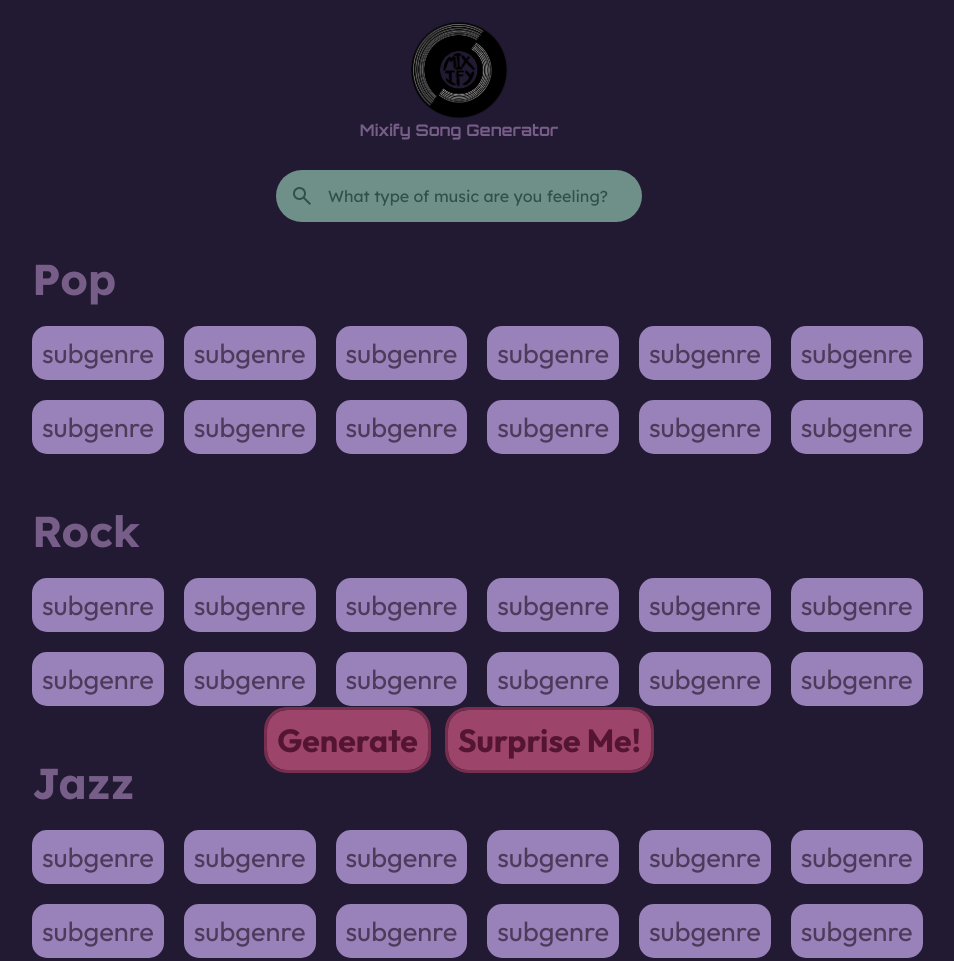
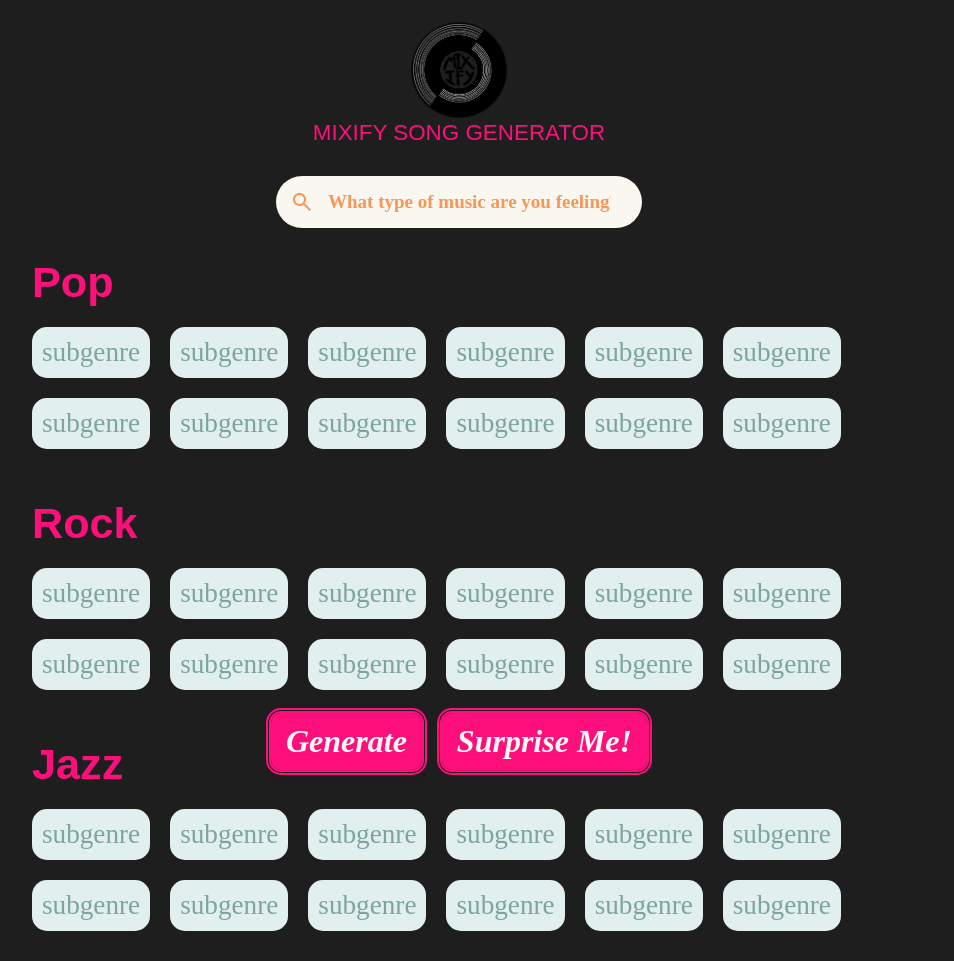
Before and after one commit to celestieve/Mixify---Spotify-Playlist-Generator, a plain HTML site: page main-page.html in a window 1280 px wide. Shown: the top 961 px of the page, without its empty margins (181-1135 px from the left). Drawn offline with nearby package versions, Linux system fonts and the light colour scheme; a web font is replaced by a local one.

Commit message:
update main page, added "generate" button animations

```diff
--- a/main-page.html
+++ b/main-page.html
@@ -10,7 +10,7 @@
   <body>
     <div class="header-container">
         <img class="header-items mixify-logo" src="images/Mixify_logo.png" alt="Mixify Logo">
-        <header class="header-items"> Mixify Song Generator </header>
+        <header class="header-items"> MIXIFY SONG GENERATOR </header>
     </div>
 
     <div class="search-container">
@@ -97,10 +97,10 @@
     </div>
 
     <div class="buttons-main">
-        <button> Generate </button>
+        <button class="button-particle-click"> Generate </button>
         <button> Surprise Me! </button>
     </div>
 
+    <script src="mainpage-script.js"></script>
     </body>
-
 </html>
--- /dev/null
+++ b/mainpage-script.js
@@ -0,0 +1,10 @@
+const particleClick = document.querySelector(".button-particle-click");
+
+particleClick.addEventListener("click", (e) => {
+    e.preventDefault();
+    particleClick.classList.add("animate")
+
+    setTimeout(() => {
+        particleClick.classList.remove("animate")
+    }, 600)
+} )
--- a/mainpage-style.css
+++ b/mainpage-style.css
@@ -2,6 +2,9 @@
 @import url('https://fonts.googleapis.com/css2?family=Material+Symbols+Outlined:opsz,wght,FILL,GRAD@20..48,100..700,0..1,-50..200&icon_names=search');
 @import url('https://fonts.googleapis.com/css2?family=Lexend+Deca:wght@100..900&display=swap');
 @import url('https://fonts.googleapis.com/css2?family=Outfit:wght@100..900&display=swap');
+@import url('https://fonts.googleapis.com/css2?family=Forum&display=swap" rel="stylesheet');
+@import url('https://use.typekit.net/wsm7gyu.css');
+
 
 * {
     box-sizing: border-box;
@@ -10,16 +13,18 @@
 }
 
 body {
-    background-color: #221932;
-    color: #775E88;
-    font-family: "Lexend Deca", sans-serif;
+    background-color: #1e1e1e;
+    color: #ff0f7b;
+    font-family: "june-expt-variable", sans-serif;
+    font-variation-settings: "STYL" 100;
 }
 
 header {
     text-align: center;
-    font-family: "Orbitron";
-    font-weight: bold;
-    font-size: 1em;
+    font-family: acier-bat-noir, sans-serif;
+    font-weight: lighter;
+    font-style: normal;
+    font-size: 1.4em;
 }
 
 .header-container {
@@ -63,11 +68,11 @@
     margin-bottom: 50px;
 
     button {
-        font-family: "Outfit", sans-serif;
+        font-family: "Forum", serif;
         border: none;
-        color: #4e3a5b;
+        color: #7da49f;
         padding: 10px;
-        background-color: #9882B9;
+        background-color: #e1f0ee;
         text-decoration: none;
         border-radius: 15px;
     }
@@ -85,6 +90,7 @@
 
     button {
         font-size: 1.7em;
+        cursor: pointer;
     }
 }
 
@@ -97,15 +103,17 @@
     gap: 20px;
 
     button {
-        font-family: "Outfit", sans-serif;
-        font-weight: bold;
-        background-color: #9D446A;
-        outline: 3px solid #782e4e;
+        font-family: "Forum", serif;
+        font-style: italic;
+        font-weight: 600;
+        background-color: #ff0f7b;
+        outline: 5px double #ff0f7b;
         border: none;
-        color: #541533;
+        color: #fff9f6;
         font-size: 2em;
-        padding: 10px;
-        border-radius: 20px;
+        padding: 10px 15px 10px 15px;
+        border-radius: 10px;
+        cursor: pointer;
     }
 }
 
@@ -121,13 +129,14 @@
     align-items: center;
     padding: 14px;
     border-radius: 28px;
-    background-color: #6e9089;
+    background-color: #faf7f0;
 }
 
 .search-input {
-    font-size: 16px;
-    font-family: "Lexend Deca", sans-serif;
-    color: #2e524a;
+    font-size: 19px;
+    font-weight: bold;
+    font-family: "Forum", serif;
+    color: #f89655;
     margin-left: 14px;
     background-color: transparent;
     outline: none;
@@ -136,13 +145,80 @@
 }
 
 .search-input::placeholder {
-    color: #2e524a;
+    color: #f89655;
 }
 
 .search-icon {
-    color: #2e524a;
+    color: #f89655;
     background-color: transparent;
     outline: none;
     border: transparent;
     cursor: pointer;
 }
+
+.button-particle-click {
+    box-shadow: 0 5px 10px rgb(0, 0, 0, 0.1);
+    transition: transform 0.2s ease;
+}
+.button-particle-click:active {
+    transform: scale(.96);
+}
+.button-particle-click::before,
+.button-particle-click::after {
+    content: "";
+    position: absolute;
+    left: 50%;
+    transform: translateX(-110%);
+    height: 100%;
+    width: 12%;
+    z-index: -1;
+    background-repeat: no-repeat;
+}
+.button-particle-click.animate::before {
+    top: -70%;
+    background-image: radial-gradient(circle, #da367d 20%, transparent 20%),
+    radial-gradient(circle, transparent 20%, #da367d 20%, transparent 30%),
+    radial-gradient(circle, #da367d 20%, transparent 20%),
+    radial-gradient(circle, transparent 10%, #da367d 15%, transparent 20%),
+    radial-gradient(circle, #da367d 20%, transparent 20%),
+    radial-gradient(circle, #da367d 20%, transparent 20%),
+    radial-gradient(circle, #da367d 20%, transparent 20%),
+    radial-gradient(circle, #da367d 20%, transparent 20%);
+    background-size: 10% 10%, 20% 20%, 15% 20%, 20% 20%, 18% 18%, 10% 10%, 15% 15%, 18% 18%;
+    background-position: 0% 90%, 5% 90%, 5% 90%, 10% 90%, 20% 90%, 20% 90%, 35% 90%, 50% 90%, 65% 90%;
+    animation: topBubbles 0.6s ease-in-out infinite;
+}
+@keyframes topBubbles {
+    50% {
+        background-position: -5% 80%, -5% 20%, 5% 40%, 15% 0%, 25% 30%, 17% 50%, 45% 50%, 60% 20%, 85% 30%;
+    }
+
+    100% {
+        background-position: -5% 70%, -5% 10%, 5% 30%, 15% -10%, 25% 20%, 17% 40%, 45% 40%, 60% 10%, 85% 20%;
+        background-size: 0% 0%, 0% 0%, 0% 0%, 0% 0%, 0% 0%, 0% 0%;
+    }
+}
+.button-particle-click.animate::after {
+    bottom: -70%;
+    background-image: radial-gradient(circle, #da367d 20%, transparent 20%),
+    radial-gradient(circle, transparent 10%, #da367d 15%, transparent 20%),
+    radial-gradient(circle, #da367d 20%, transparent 20%),
+    radial-gradient(circle, transparent 10%, #da367d 15%, transparent 20%),
+    radial-gradient(circle, #da367d 20%, transparent 20%),
+    radial-gradient(circle, #da367d 20%, transparent 20%),
+    radial-gradient(circle, #da367d 20%, transparent 20%),
+    radial-gradient(circle, #da367d 20%, transparent 20%);
+    background-size: 10% 15%, 15% 20%, 13% 18%, 15% 20%, 10% 15%, 15% 20%, 13% 18%;
+    background-position: 10% 0%, 30% 10%, 55% 0%, 70% 0%, 85% 0%, 70% 0%, 70% 0%;
+    animation: bottomBubbles 0.6s ease-in-out infinite;
+}
+@keyframes bottomBubbles {
+    50% {
+        background-position: -5% 80%, 15% 80%, 40% 60%, 55% 100%, 70% 70%, 90% 60%, 100% 0%;
+    }
+
+    100% {
+        background-position: 0% 90%, 15% 90%, 40% 70%, 55% 110%, 70% 80%, 90% 70%, 100% 10%;
+        background-size: 0% 0%, 0% 0%, 0% 0%, 0% 0%, 0% 0%, 0% 0%;
+    }
+}
```
